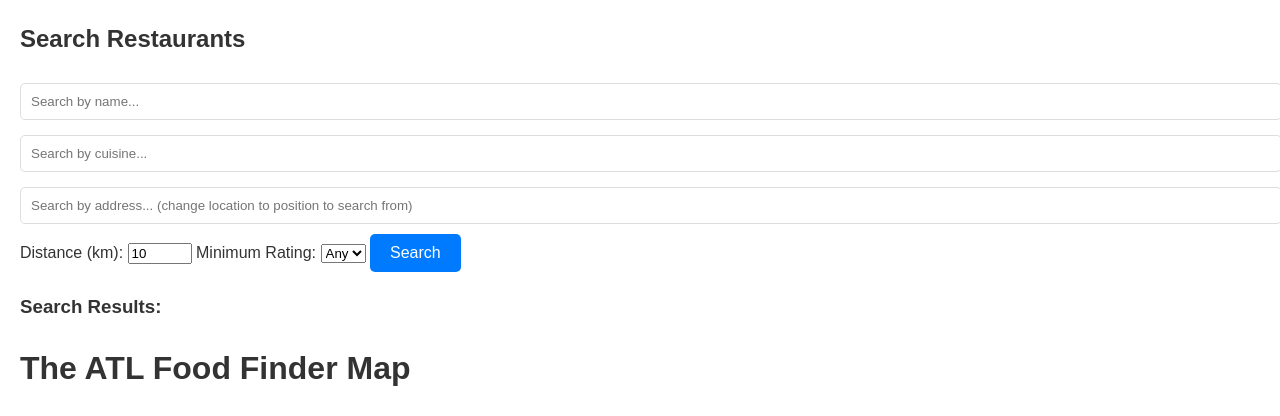
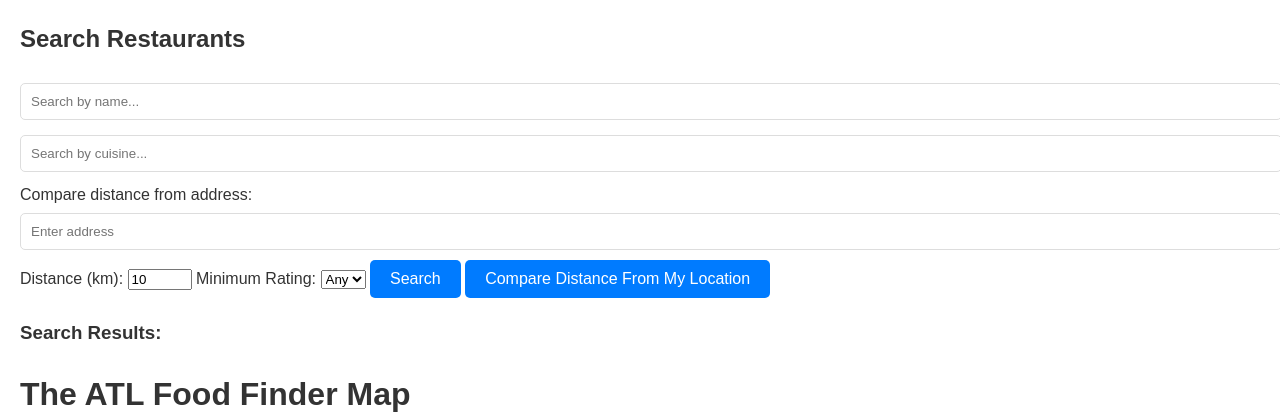
Before and after one commit to IanCVal94/CS2340_Team39, a Django app: template templates/restaurants/search.html in a window 1280 px wide. Shown: the part 83-499 px from the top of the page. Run offline with Django 5.2, Linux system fonts and the light colour scheme; the template is opened without the code that fills it, so the values that code supplies are empty; some libraries are stand-ins or nearby versions.

Commit message:
Revamped search feature that now compares the distance of restuarants from a inputted address for when trying to calculate the distance of a restuarant you search

```diff
--- a/templates/restaurants/search.html
+++ b/templates/restaurants/search.html
@@ -3,10 +3,12 @@
 {% block content %}
   <h2>Search Restaurants</h2>
 
-  <form method="GET" action="{% url 'search' %}">
+  <form method="GET" action="{% url 'search' %}" id="search-form">
     <input type="text" name="q" placeholder="Search by name..." value="{{ request.GET.q }}">
     <input type="text" name="cuisine" placeholder="Search by cuisine..." value="{{ request.GET.cuisine }}">
-    <input type="text" id="location-search" name="location" placeholder="Search by address... (change location to position to search from)" value="{{ request.GET.location }}">
+
+    <label for="address">Compare distance from address:</label>
+    <input type="text" id="address-input" name="address" placeholder="Enter address" value="{{ request.GET.address }}">
 
     <label for="distance">Distance (km):</label>
     <input type="number" name="distance" min="1" max="100" value="{{ request.GET.distance|default:10 }}">
@@ -22,7 +24,10 @@
     </select>
 
     <button type="submit">Search</button>
+    <button type="button" id="reset-button">Compare Distance From My Location</button>
   </form>
+
+  <h3 id="update-message" style="display:none;">Calculating new distances of restaurants searched compared to inputted address...</h3>
 
   <h3>Search Results:</h3>
   <ul id="restaurant-list">
@@ -35,9 +40,10 @@
   </div>
   <div id="map" style="height: 500px; width: 100%;"></div>
 
-  <script src="https://maps.googleapis.com/maps/api/js?key=AIzaSyDuMw9s90XBuAJlwsmqtlf2PLp-6CbL27I"></script>
+  <script src="https://maps.googleapis.com/maps/api/js?key=AIzaSyDuMw9s90XBuAJlwsmqtlf2PLp-6CbL27I&libraries=places"></script>
   <script>
-    // Embed restaurant data as a JSON object
+    var map, userMarker, addressMarker;
+    var markers = [];
     var restaurants = [
       {% for restaurant in restaurants %}
         {
@@ -49,75 +55,56 @@
         }{% if not forloop.last %},{% endif %}
       {% endfor %}
     ];
-
-    console.log('Restaurants Data:', restaurants); // Debugging line
+    var currentSearchLocation = null; // To track current search location
+    var currentSearchType = 'user'; // Default to user location
 
     function initMap() {
       var defaultLatLng = { lat: 33.7488, lng: -84.3877 }; // Default to Atlanta if geolocation fails
-
-      var map = new google.maps.Map(document.getElementById('map'), {
+      map = new google.maps.Map(document.getElementById('map'), {
         zoom: 12,
         center: defaultLatLng
       });
 
       if (navigator.geolocation) {
         navigator.geolocation.getCurrentPosition((position) => {
-          var userLat = position.coords.latitude;
-          var userLng = position.coords.longitude;
+          var userLatLng = { lat: position.coords.latitude, lng: position.coords.longitude };
+          currentSearchLocation = userLatLng;
 
-          map.setCenter({ lat: userLat, lng: userLng });
-
-          new google.maps.Marker({
-            position: { lat: userLat, lng: userLng },
+          userMarker = new google.maps.Marker({
+            position: userLatLng,
             map: map,
             title: "You are here",
             icon: 'https://maps.google.com/mapfiles/ms/icons/blue-dot.png'
           });
 
-          function calculateDistance(lat1, lng1, lat2, lng2) {
-            var R = 6371; // Radius of the Earth in km
-            var dLat = (lat2 - lat1) * Math.PI / 180;
-            var dLng = (lng2 - lng1) * Math.PI / 180;
-            var a = Math.sin(dLat / 2) * Math.sin(dLat / 2) +
-                    Math.cos(lat1 * Math.PI / 180) * Math.cos(lat2 * Math.PI / 180) *
-                    Math.sin(dLng / 2) * Math.sin(dLng / 2);
-            var c = 2 * Math.atan2(Math.sqrt(a), Math.sqrt(1 - a));
-            var distance = R * c;
-            return distance;
-          }
-
-          restaurants.forEach(location => {
-            location.distance = calculateDistance(userLat, userLng, location.lat, location.lng);
+          var userInfoWindow = new google.maps.InfoWindow({
+            content: "You are here!"
           });
 
-          restaurants.sort((a, b) => a.distance - b.distance);
-
-          restaurants.forEach(location => {
-            var marker = new google.maps.Marker({
-              position: { lat: location.lat, lng: location.lng },
-              map: map,
-              title: location.name
-            });
-
-            var infowindow = new google.maps.InfoWindow({
-              content: `<a href="https://www.google.com/maps/search/?api=1&query=Google&query_place_id=${location.id}" target="_blank">${location.name}</a><br>${location.address}`
-            });
-
-            marker.addListener('click', function() {
-              infowindow.open(map, marker);
-            });
+          userMarker.addListener('click', function() {
+            userInfoWindow.open(map, userMarker);
           });
 
-          // Populate search results
-          var listElement = document.getElementById('restaurant-list');
-          listElement.innerHTML = ''; // Clear existing content
-          restaurants.forEach(location => {
-            var listItem = document.createElement('li');
-            listItem.innerHTML = `<a href="/restaurants/detail/${location.id}/">${location.name}</a> (${location.address}) - ${location.distance.toFixed(2)} km`;
-            listElement.appendChild(listItem);
+          // Initialize autocomplete for address input
+          var addressInput = document.getElementById('address-input');
+          var autocomplete = new google.maps.places.Autocomplete(addressInput);
+          autocomplete.addListener('place_changed', function() {
+            var place = autocomplete.getPlace();
+            if (place.geometry) {
+              var addressLatLng = {
+                lat: place.geometry.location.lat(),
+                lng: place.geometry.location.lng()
+              };
+              currentSearchLocation = addressLatLng;
+              currentSearchType = 'address';
+              updateMapForSearch(addressLatLng);
+              document.getElementById('update-message').style.display = 'block'; // Show update message
+            }
+
           });
 
-          document.getElementById('error-message').style.display = 'none'; // Hide error message if location is successful
+          // Populate map and search results with user location by default
+          updateMapForSearch(userLatLng);
 
         }, function() {
           handleLocationError(true, map, defaultLatLng);
@@ -125,11 +112,103 @@
       } else {
         handleLocationError(false, map, defaultLatLng);
       }
+
+      document.getElementById('reset-button').addEventListener('click', function() {
+        if (userMarker) {
+          currentSearchLocation = userMarker.getPosition().toJSON();
+          currentSearchType = 'user';
+          updateMapForSearch(currentSearchLocation);
+          document.getElementById('update-message').style.display = 'none'; // Hide update message
+        }
+      });
+    }
+
+    function updateMapForSearch(centerLatLng) {
+      map.setCenter(centerLatLng);
+
+      // Clear all markers except user marker
+      markers.forEach(marker => marker.setMap(null));
+      markers = [];
+
+      // If searching by address, add a new marker for the address
+      if (currentSearchType === 'address') {
+        addressMarker = new google.maps.Marker({
+          position: centerLatLng,
+          map: map,
+          title: "Search Location",
+          icon: 'https://maps.google.com/mapfiles/ms/icons/red-dot.png'
+        });
+
+        var addressInfoWindow = new google.maps.InfoWindow({
+          content: "Searching for restaurants around this address..."
+        });
+
+        addressMarker.addListener('click', function() {
+          addressInfoWindow.open(map, addressMarker);
+        });
+      }
+
+      // Fetch and display restaurants around the current search location
+      fetchRestaurants(centerLatLng);
+    }
+
+    function fetchRestaurants(centerLatLng) {
+      var distanceFilter = parseFloat(document.querySelector('[name="distance"]').value) || 10;
+
+      var filteredRestaurants = restaurants.map(location => {
+        location.distance = calculateDistance(centerLatLng.lat, centerLatLng.lng, location.lat, location.lng);
+        return location;
+      }).filter(location => location.distance <= distanceFilter);
+
+      filteredRestaurants.sort((a, b) => a.distance - b.distance);
+
+      // Add new restaurant markers
+      filteredRestaurants.forEach(location => {
+        var marker = new google.maps.Marker({
+          position: { lat: location.lat, lng: location.lng },
+          map: map,
+          title: location.name
+        });
+
+        var infowindow = new google.maps.InfoWindow({
+          content: `<a href="/restaurants/detail/${location.id}/">${location.name}</a><br>${location.address}`
+        });
+
+        marker.addListener('click', function() {
+          infowindow.open(map, marker);
+        });
+
+        markers.push(marker); // Add to markers array
+      });
+
+      // Populate search results
+      var listElement = document.getElementById('restaurant-list');
+      listElement.innerHTML = ''; // Clear existing content
+      filteredRestaurants.forEach(location => {
+        var listItem = document.createElement('li');
+        listItem.innerHTML = `<a href="/restaurants/detail/${location.id}/">${location.name}</a> (${location.address}) - ${location.distance.toFixed(2)} km`;
+        listElement.appendChild(listItem);
+      });
+
+      if (currentSearchType === 'address') {
+        document.getElementById('update-message').style.display = 'block'; // Show update message
+      }
+    }
+
+    function calculateDistance(lat1, lng1, lat2, lng2) {
+      var R = 6371; // Radius of the Earth in km
+      var dLat = (lat2 - lat1) * Math.PI / 180;
+      var dLng = (lng2 - lng1) * Math.PI / 180;
+      var a = Math.sin(dLat / 2) * Math.sin(dLat / 2) +
+              Math.cos(lat1 * Math.PI / 180) * Math.cos(lat2 * Math.PI / 180) *
+              Math.sin(dLng / 2) * Math.sin(dLng / 2);
+      var c = 2 * Math.atan2(Math.sqrt(a), Math.sqrt(1 - a));
+      var distance = R * c;
+      return distance;
     }
 
     function handleLocationError(browserHasGeolocation, map, defaultLatLng) {
       map.setCenter(defaultLatLng);
-
       document.getElementById('error-message').style.display = 'block';
     }
 
@@ -147,5 +226,11 @@
       text-align: center;
       margin-top: 20px;
     }
+    #update-message {
+      font-size: 1.2em;
+      color: green;
+      text-align: center;
+      margin-top: 20px;
+    }
   </style>
 {% endblock %}
```
